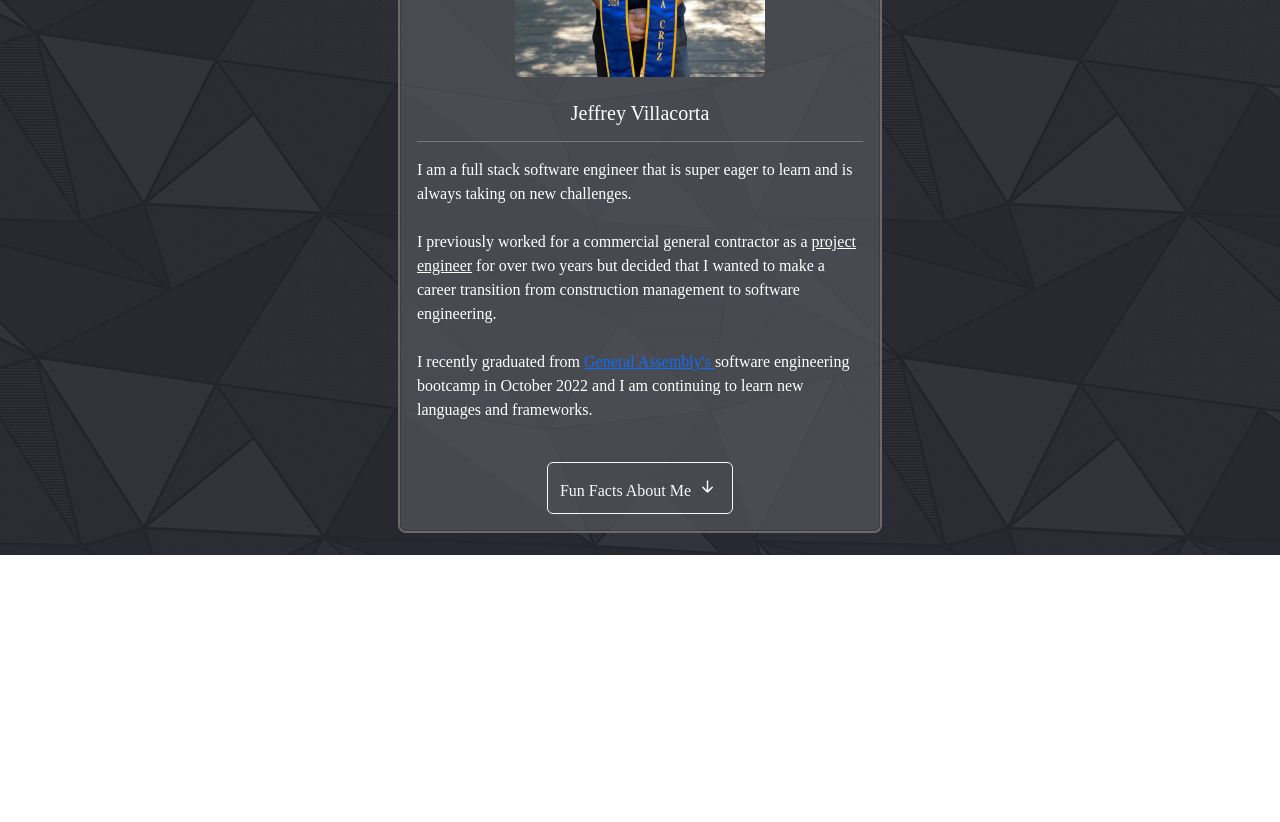
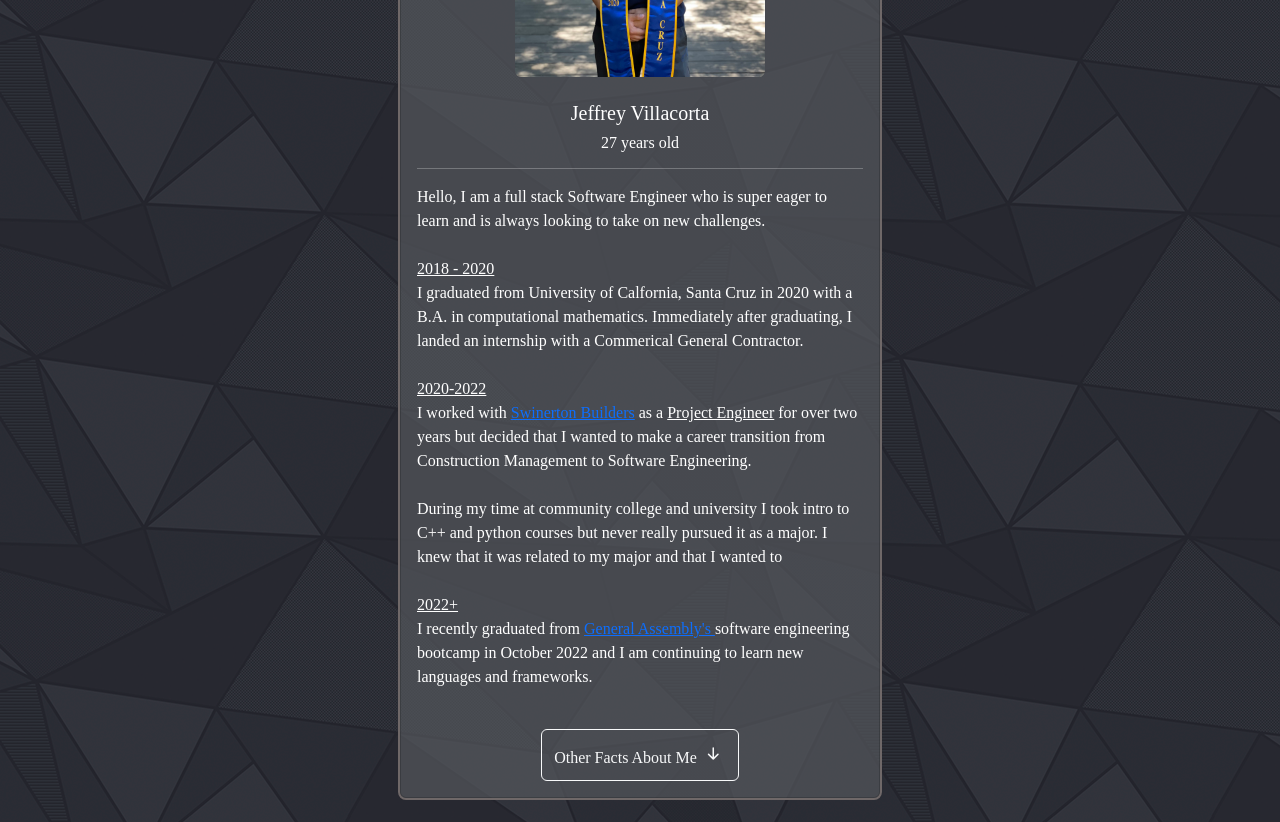
Before and after one commit to Jvilla125/Portfolio, a Next.js app: page /aboutme in a window 1280 px wide. Shown: the part 480-1302 px from the top of the page. Before the commit the page ends 1035 px from the top, so only its background shows below. Built offline with nearby package versions, Linux system fonts and the light colour scheme.

Commit message:
Update the about me section to include more information about myself

```diff
--- a/components/about.js
+++ b/components/about.js
@@ -15,30 +15,40 @@ export default function AboutMe() {
                     />
                     <br />
                     <h5 class="card-title text-center">Jeffrey Villacorta</h5>
-                    <hr/>
-                    <p class="card-text">I am a full stack software engineer that is super eager to learn and is always taking on new challenges. <br/> <br/>
-                    I previously worked for a commercial general contractor as a <u>project engineer</u> for over two years but decided that I wanted to make a career transition
-                    from construction management to software engineering. <br/><br/>
+                    <h6 class="text-center">27 years old</h6>
+
+                    <hr />
+                    <p class="card-text">Hello, I am a full stack Software Engineer who is super eager to learn and is always looking to take on new challenges. <br /> <br />
+                        <u>2018 - 2020</u><br/>
+                        I graduated from University of Calfornia, Santa Cruz in 2020 with a B.A. in computational mathematics. Immediately after graduating, I landed an internship
+                        with a Commerical General Contractor. <br/><br/>
+                        <u>2020-2022</u> <br/>
+                        I worked with <a target="_blank" href="https://swinerton.com/about-us/">Swinerton Builders</a> as a <u>Project Engineer</u> for over two years but decided that I wanted to make a career transition
+                        from Construction Management to Software Engineering. <br /><br />
+                        During my time at community college and university I took intro to C++ and python courses but never really pursued it as a major. I knew that it was related to my major
+                        and that I wanted to <br/><br/>
+                        <u>2022+</u> <br/>
                         I recently graduated from <a target="_blank" href=" https://generalassemb.ly/education/software-engineering-immersive?&topic=&mkt_account_id=1056949875&mkt_campaign_id=1741487161&mkt_ad_group_id=68632981619&mkt_device_type=c&mkt_keyword=software%20engineering%20general%20assembly&mkt_matchtype=e&mkt_placement=&mkt_ad_id=549295011515&mkt_network=g&mkt_target_id=kwd-865210826802&mkt_feed_item_id=&utm_source=google&utm_medium=paid-search-bra&utm_campaign=TS:TX:BRA:LAX:BRTP:COD:SoftwareEngineering:GeneralAssembly&utm_content=PDP-FT&utm_term=software%20engineering%20general%20assembly&gclid=CjwKCAjw0N6hBhAUEiwAXab-TWTxm97rPeMQIgYH1lSWCqblJXDbU4-ecl6tj-HO18RUAaQD8UEIYhoC7wgQAvD_BwE&gclsrc=aw.ds">General Assembly's </a>
-                    software engineering bootcamp in October 2022 and I am continuing to learn new languages and frameworks. <br/><br/>
+                        software engineering bootcamp in October 2022 and I am continuing to learn new languages and frameworks. <br /><br />
                     </p>
                 </div>
                 <p class="text-center">
                     <a class="btn btn-outline-light " data-bs-toggle="collapse" href="#collapseExample" role="button" aria-expanded="false" aria-controls="collapseExample">
-                            Fun Facts About Me <i class="bi bi-arrow-down-short" style={{fontSize: "25px"}}></i>
+                        Other Facts About Me <i class="bi bi-arrow-down-short" style={{ fontSize: "25px" }}></i>
                     </a>
                 </p>
                 <div class="collapse" id="collapseExample">
                     <div class="card card-body">
                         <ul >
-                                <li >I am Peruvian <p class="flag peru"></p> </li>
-                                <li>I like to go for runs with my pet Husky</li>
+                            <li>I graduated from University of California, Santa Cruz in 2020 with a B.A. in Mathematics.</li>
+                            <li></li>
                             <li>On my free time I am either at the gym, playing guitar, or spending time with my family.</li>
+                            <li>I am Peruvian <p class="flag peru"></p> </li>
                         </ul>
                     </div>
                 </div>
             </div>
-            <br/>
+            <br />
         </>
     )
 }
```
Lines whose indentation alone changed are shown as unchanged.
